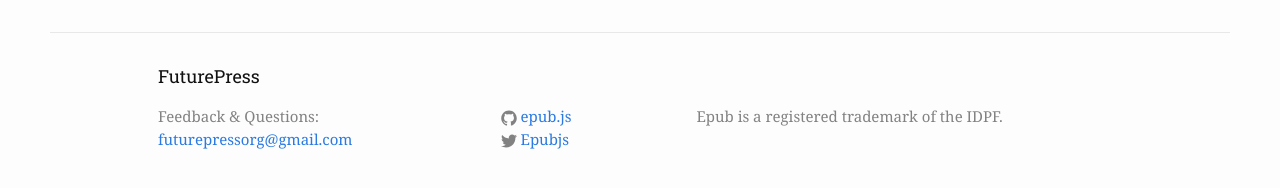
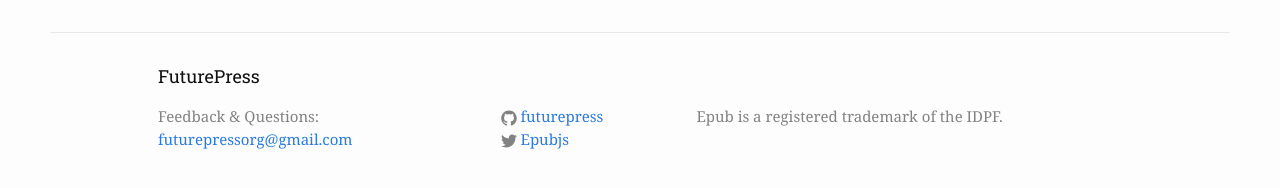
Before and after one commit to futurepress/Website, a Jekyll site: the page built from index.html, in a window 1280 px wide and 900 px high, scrolled down 2228 px. Shown: the part 640-828 px from the top of the window. Built offline with Jekyll 4.4.1, drawn with Linux system fonts in a browser that asks for light colours.

Commit message:
fix github repo anchor url

```diff
--- a/_config.yml
+++ b/_config.yml
@@ -2,10 +2,11 @@
 title: FuturePress
 email: futurepressorg@gmail.com
 description: > # Open standards, open books, open source.
-baseurl: "" # the subpath of your site, e.g. /blog/
-url: "http://futurepress.org" # the base hostname & protocol for your site
+baseurl: '' # the subpath of your site, e.g. /blog/
+url: 'http://futurepress.org' # the base hostname & protocol for your site
 twitter_username: Epubjs
-github_username:  epub.js
+github_username: futurepress
+github_repo: epub.js
 
 # Build settings
 markdown: kramdown
--- a/_includes/footer.html
+++ b/_includes/footer.html
@@ -16,7 +16,7 @@
         <ul class="social-media-list">
           {% if site.github_username %}
           <li>
-            <a href="https://github.com/{{ site.github_username }}">
+            <a href="https://github.com/{{ site.github_username }}/{{ site.github_repo }}">
               <span class="icon  icon--github">
                 <svg viewBox="0 0 16 16">
                   <path fill="#828282" d="M7.999,0.431c-4.285,0-7.76,3.474-7.76,7.761 c0,3.428,2.223,6.337,5.307,7.363c0.388,0.071,0.53-0.168,0.53-0.374c0-0.184-0.007-0.672-0.01-1.32 c-2.159,0.469-2.614-1.04-2.614-1.04c-0.353-0.896-0.862-1.135-0.862-1.135c-0.705-0.481,0.053-0.472,0.053-0.472 c0.779,0.055,1.189,0.8,1.189,0.8c0.692,1.186,1.816,0.843,2.258,0.645c0.071-0.502,0.271-0.843,0.493-1.037 C4.86,11.425,3.049,10.76,3.049,7.786c0-0.847,0.302-1.54,0.799-2.082C3.768,5.507,3.501,4.718,3.924,3.65 c0,0,0.652-0.209,2.134,0.796C6.677,4.273,7.34,4.187,8,4.184c0.659,0.003,1.323,0.089,1.943,0.261 c1.482-1.004,2.132-0.796,2.132-0.796c0.423,1.068,0.157,1.857,0.077,2.054c0.497,0.542,0.798,1.235,0.798,2.082 c0,2.981-1.814,3.637-3.543,3.829c0.279,0.24,0.527,0.713,0.527,1.437c0,1.037-0.01,1.874-0.01,2.129 c0,0.208,0.14,0.449,0.534,0.373c3.081-1.028,5.302-3.935,5.302-7.362C15.76,3.906,12.285,0.431,7.999,0.431z"/>
```
